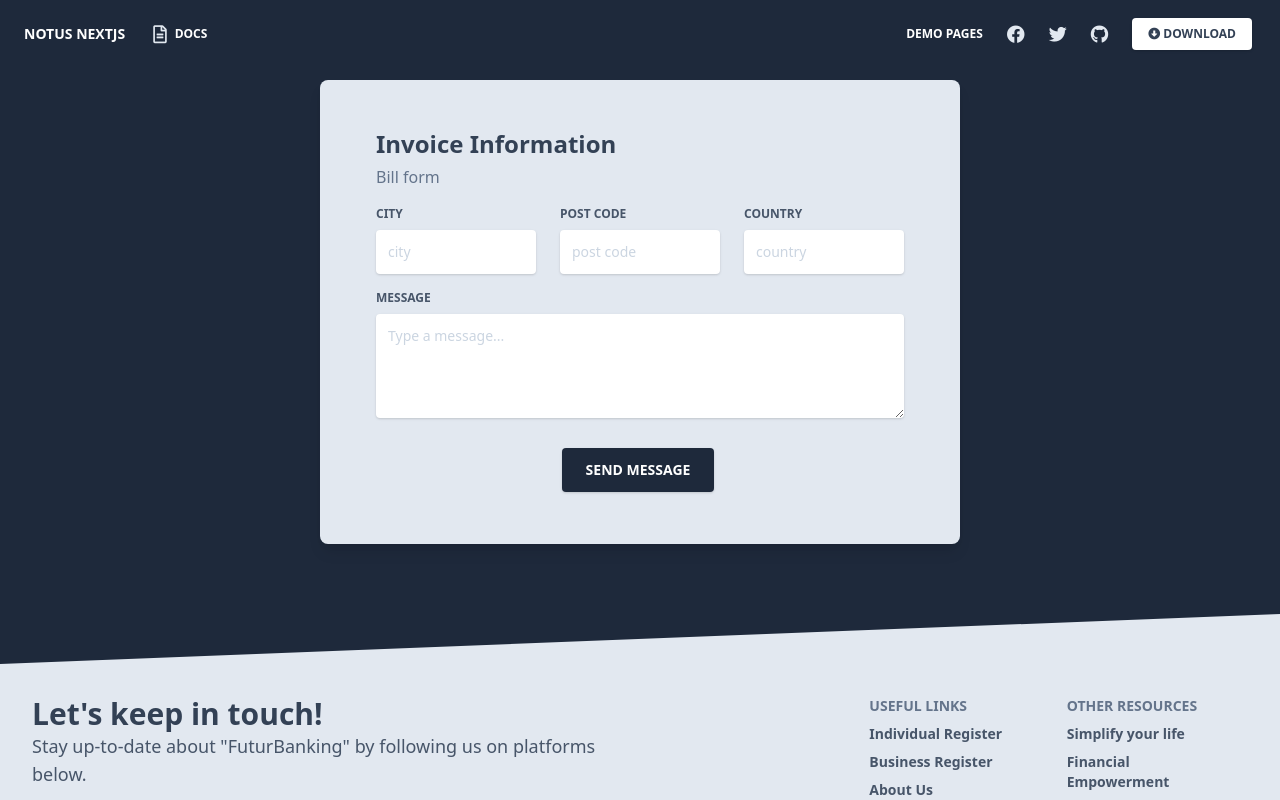
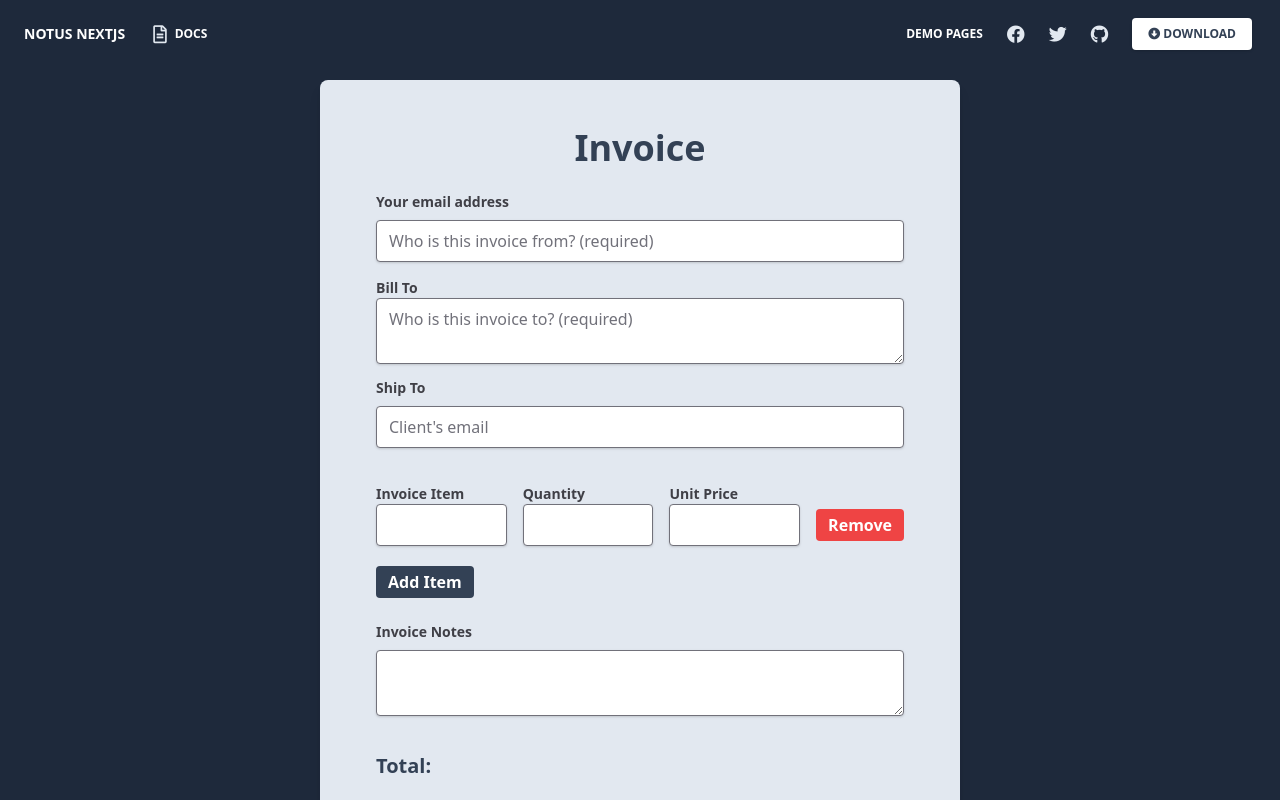
Before and after one commit to codewithaltin/banking-management-web-app, a Next.js app: page /auth/invoice_details in a window 1280 px wide. Shown: the top 800 px of the page. Built offline with nearby package versions, Linux system fonts and the light colour scheme.

Commit message:
Invoice design

```diff
--- a/pages/auth/invoice_details.js
+++ b/pages/auth/invoice_details.js
@@ -1,5 +1,3 @@
-
-
 import React from "react";
 import Navbar from "components/Navbars/AuthNavbar.js";
 import Footer from "components/Footers/Footer.js";
@@ -28,7 +26,6 @@ export default function Invoice() {
                         ></polygon>
                     </svg>
                 </div>
-
             </section>
             <section className="relative block py-24 lg:pt-0  bg-blueGray-800" >
                 <div className="container mx-auto px-0">
@@ -39,84 +36,135 @@ export default function Invoice() {
 
                                     <div className="rounded-t mb-o px-4 py-2">
                                         <form>
-                                            <h4 className="text-2xl font-semibold">
-                                                Invoice Information
+                                            <div className="mb-4">
+                                                <h4 className="text-4xl font-semibold text-center">
+                                                    Invoice
                                                 </h4>
-                                            <p className="leading-relaxed mt-1 mb-4 text-blueGray-500">
-                                                Bill form
-                                            </p>
-                                            <div className="flex mb-4">
-                                                <div className="w-1/2 mr-3">
+                                            </div>
+                                            <div className="py-2">
                                                 <label
-                                                        className="block uppercase text-blueGray-600 text-xs font-bold mb-2"
-                                                        htmlFor="full-name"
+                                                    className="block text-gray-700 text-sm font-bold mb-2"
+                                                    htmlFor="sender"
                                                 >
-                                                        City
+                                                    Your email address
                                                 </label>
                                                 <input
-                                                        type="text"
-                                                        className="border-0 px-3 py-3 placeholder-blueGray-300 text-blueGray-600 bg-white rounded text-sm shadow focus:outline-none focus:ring w-full ease-linear transition-all duration-150"
-                                                        placeholder="city"
+                                                    className="mb-4 shadow appearance-none border rounded w-full py-2 px-3 text-gray-700 leading-tight focus:outline-none focus:shadow-outline"
+                                                    id="sender"
+                                                    name="sender"
+                                                    type="email"
+                                                    required
+                                                    placeholder="Who is this invoice from? (required)"
                                                 />
-
+                                                <label
+                                                    className="block text-gray-700 text-sm font-bold my-3"
+                                                >
+                                                    Bill To
+                                                </label>
+                                                <textarea
+                                                    className=" shadow appearance-none border rounded w-full py-2 px-3 text-gray-700 leading-tight focus:outline-none focus:shadow-outline"
+                                                    id="billTo"
+                                                    name="billTo"
+                                                    type="email"
+                                                    required
+                                                    placeholder="Who is this invoice to? (required)"
+                                                />
                                             </div>
-
-                                                <div className="w-1/2 ml-3 mr-3">
+                                            <div className="mb-6">
                                                 <label
-                                                        className="block uppercase text-blueGray-600 text-xs font-bold mb-2"
-                                                        htmlFor="post-code"
+                                                    className="block text-gray-700 text-sm font-bold mb-2"
                                                 >
-                                                        Post Code
+                                                    Ship To
                                                 </label>
                                                 <input
-                                                        type="number"
-                                                        className="border-0 px-3 py-3 placeholder-blueGray-300 text-blueGray-600 bg-white rounded text-sm shadow focus:outline-none focus:ring w-full ease-linear transition-all duration-150"
-                                                        placeholder="post code"
+                                                    className="shadow appearance-none border rounded w-full py-2 px-3 text-gray-700 mb-3 leading-tight focus:outline-none focus:shadow-outline"
+                                                    id="shipTo"
+                                                    name="shipTo"
+                                                    type="email"
+                                                    required
+                                                    placeholder="Client's email"
                                                 />
                                             </div>
 
-                                                <div className="w-1/2 ml-3">
+                                            <div
+                                                className="flex justify-center items-center space-x-4"
+                                            >
                                                 <label
-                                                        className="block uppercase text-blueGray-600 text-xs font-bold mb-2"
-                                                        htmlFor="Country"
+                                                    className="block text-gray-700 text-sm font-bold mb-2 w-full mr-5"
                                                 >
-                                                        Country
+                                                    Invoice Item
+                                                    <input
+                                                        className="shadow appearance-none border rounded w-full py-2 px-3 text-gray-700 mb-3 leading-tight focus:outline-none focus:shadow-outline"
+                                                        name="itemDescription"
+                                                        type="text"
+                                                    />
                                                 </label>
+                                                <label
+                                                    className="block text-gray-700 text-sm font-bold mb-2 w-full mr-5"
+                                                >
+                                                    Quantity
                                                     <input
-                                                        type="text"
-                                                        className="border-0 px-3 py-3 placeholder-blueGray-300 text-blueGray-600 bg-white rounded text-sm shadow focus:outline-none focus:ring w-full ease-linear transition-all duration-150"
-                                                        placeholder="country"
+                                                        className="shadow appearance-none border rounded w-full py-2 px-3 text-gray-700 mb-3 leading-tight focus:outline-none focus:shadow-outline"
+                                                        name="qty"
+                                                        type="number"
+                                                    />
+                                                </label>
+                                                <label
+                                                    className="block text-gray-700 text-sm font-bold mb-2 w-full  mr-5"
+                                                >
+                                                    Unit Price
+                                                    <input
+                                                        className="shadow appearance-none border rounded w-full py-2 px-3 text-gray-700 mb-3 leading-tight focus:outline-none focus:shadow-outline"
+                                                        name="price"
+                                                        type="tel"
+                                                    />
+                                                </label>
+
+                                                <button
+                                                    className="bg-red-500 h-8 px-3 py-3 flex items-center justify-center text-white font-bold rounded focus:outline-none focus:shadow-outline"
+                                                    type="button"
+                                                >
+                                                    Remove
+                                                </button>
+                                            </div>
+                                            <button
+                                                className="bg-blueGray-700 h-8 px-3 py-3 flex items-center justify-center text-white font-bold rounded focus:outline-none focus:shadow-outline"
+                                                type="button"
+                                            >
+                                                Add Item
+                                            </button>
+                                            <div className="my-6 flex flex-col">
+                                                <label
+                                                    htmlFor="note"
+                                                    className="block text-gray-700 text-sm font-bold mb-2 w-full"
+                                                >
+                                                    Invoice Notes
+                                                </label>
+                                                <textarea
+                                                    id="note"
+                                                    name="note"
+                                                    className="shadow appearance-none border rounded w-full py-2 px-3 text-gray-700 mb-3 leading-tight focus:outline-none focus:shadow-outline"
                                                 />
                                             </div>
+                                            <div className="mb-6 flex justify-between font-bold text-xl">
+                                                <p>Total:</p>
                                             </div>
-
-
-                                            <div className="relative w-full mb-3">
-                                                <label
-                                                    className="block uppercase text-blueGray-600 text-xs font-bold mb-2"
-                                                    htmlFor="message"
-                                                >
-                                                    Message
-                                                </label>
-                                                <textarea
-                                                    rows="4"
-                                                    cols="80"
-                                                    className="border-0 px-3 py-3 placeholder-blueGray-300 text-blueGray-600 bg-white rounded text-sm shadow focus:outline-none focus:ring w-full"
-                                                    placeholder="Type a message..."
-                                                />
-                                            </div>
-                                            <div className="text-center mt-6">
+                                            <div className="flex items-center justify-between">
                                                 <button
-                                                    className="bg-blueGray-800 text-white active:bg-blueGray-600 text-sm font-bold uppercase px-6 py-3 rounded shadow hover:shadow-lg outline-none focus:outline-none mr-1 mb-1 ease-linear transition-all duration-150"
+                                                    className="bg-blueGray-700 hover:bg-blue-700 text-white font-bold py-2 px-4 rounded focus:outline-none focus:shadow-outline"
                                                     type="button"
                                                 >
-                                                    Send Message
+                                                    Send Invoice
+                                                </button>
+                                                <button
+                                                    className="bg-blueGray-700 hover:bg-blue-700 text-white font-bold py-2 px-4 rounded focus:outline-none focus:shadow-outline"
+                                                    type="button"
+                                                >
+                                                    Download Invoice
                                                 </button>
                                             </div>
                                         </form>
                                     </div>
-
-
                                 </div>
                             </div>
                         </div>
```
Lines whose indentation alone changed are shown as unchanged.
